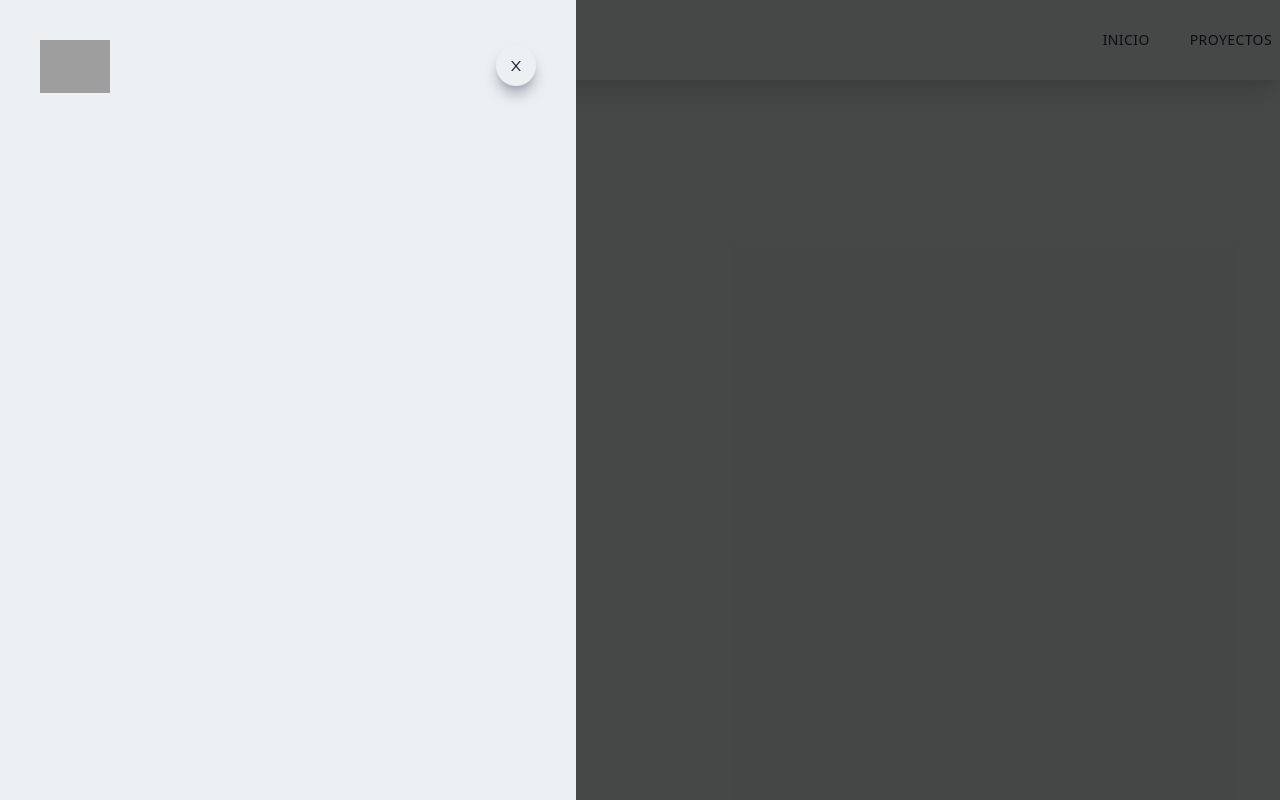
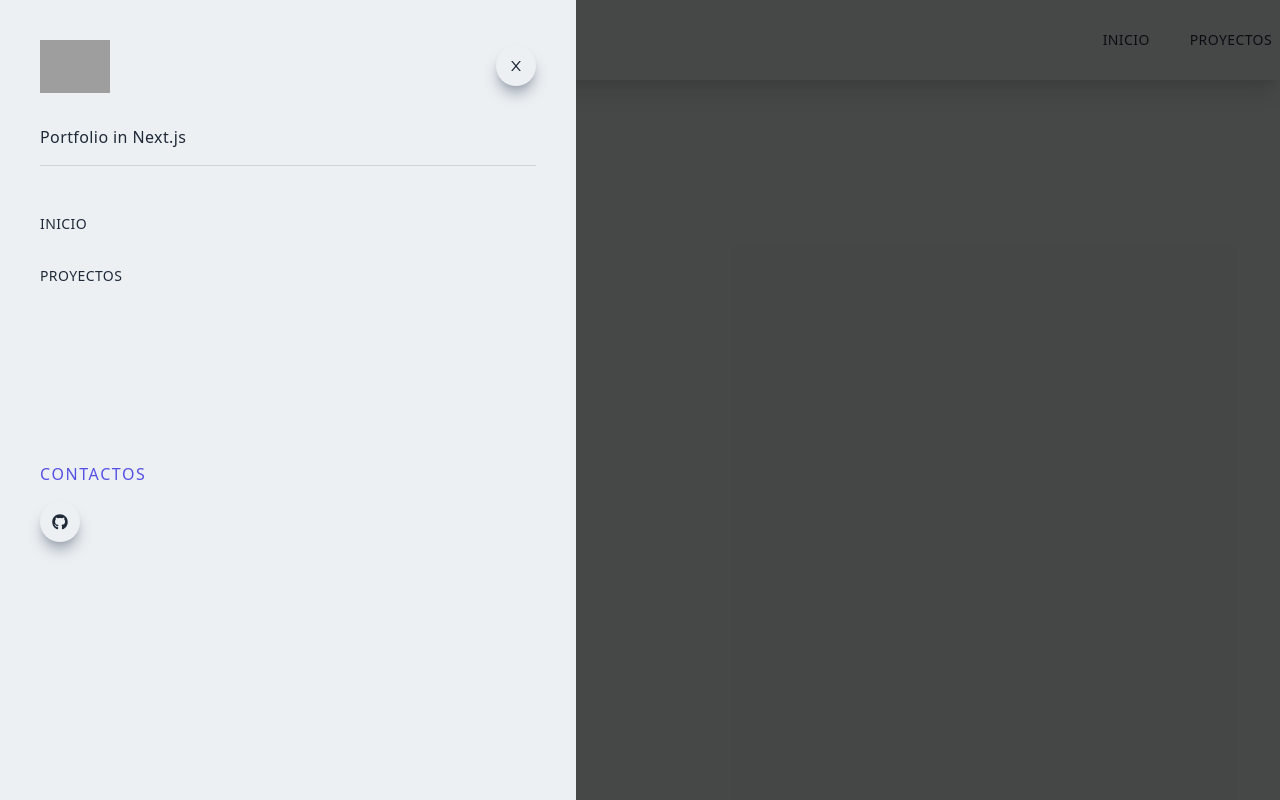
Before and after one commit to alexandermorais/portfolio-nextjs, a Next.js app: page / in a window 1280 px wide. Built offline with nearby package versions, Linux system fonts and the light colour scheme; grey boxes are pictures that could not be loaded.

Commit message:
Agregado el footer para el sidebar

```diff
--- a/components/Navbar.jsx
+++ b/components/Navbar.jsx
@@ -2,6 +2,7 @@ import React from "react";
 import Image from "next/image";
 import Link from "next/link";
 import { AiOutlineMenu, AiOutlineClose } from "react-icons/ai";
+import { FaGithub } from "react-icons/fa";
 
 const Navbar = () => {
     // Variables
@@ -18,11 +19,14 @@ const Navbar = () => {
                 {/*Links*/}
                 <div>
                     <ul className="hidden md:flex">
+                        {/*Inicio*/}
                         <Link href="/">
                             <li className="ml-10 text-sm uppercase hover:border-b">
                                 Inicio
                             </li>
                         </Link>
+
+                        {/*Proyectos*/}
                         <Link href="/">
                             <li className="ml-10 text-sm uppercase hover:border-b">
                                 Proyectos
@@ -41,11 +45,10 @@ const Navbar = () => {
                 </div>
             </div>
 
-            {/**
-             * Sidebar
-             */}
+            {/*Sidebar*/}
             <div className="fixed left-0 top-0 w-full h-screen bg-black/70">
                 <div className="fixed left-0 top-0 w-[75%] sm:w-[60%] md:w-[45%] h-screen bg-[#ecf0f3] p-10 ease-in duration-500">
+                    {/*Head of the sidebar*/}
                     <div>
                         <div className="flex w-full items-center justify-between">
                             {/*Image*/}
@@ -61,6 +64,44 @@ const Navbar = () => {
                                 <AiOutlineClose />
                             </div>
                         </div>
+
+                        {/*Separator*/}
+                        <div className="border-b border-gray-300 my-4">
+                            <p className="w-[85%] md:w-[90%] py-4">
+                                Portfolio in Next.js
+                            </p>
+                        </div>
+                    </div>
+
+                    {/*Links of the sidebar*/}
+                    <div className="py-4 flex flex-col">
+                        <ul className="uppercase">
+                            {/*Inicio*/}
+                            <Link href="/">
+                                <li className="py-4 text-sm">Inicio</li>
+                            </Link>
+
+                            {/*Proyectos*/}
+                            <Link href="/">
+                                <li className="py-4 text-sm">Proyectos</li>
+                            </Link>
+                        </ul>
+
+                        {/*Footer*/}
+                        <div className="pt-40">
+                            {/*Title*/}
+                            <p className="uppercase tracking-widest text-[#5651e5]">
+                                Contactos
+                            </p>
+
+                            {/*Icons*/}
+                            <div className="flex items-center justify-between my-4 w-full sm:w-[80%]">
+                                {/*GitHub*/}
+                                <div className="rounded-full shadow-lg shadow-gray-400 p-3 cursor-pointer hover:scale-105 ease-in duration-300">
+                                    <FaGithub />
+                                </div>
+                            </div>
+                        </div>
                     </div>
                 </div>
             </div>
```
